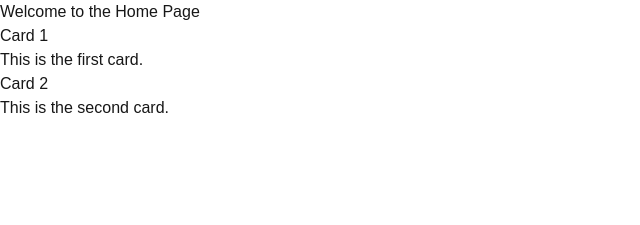
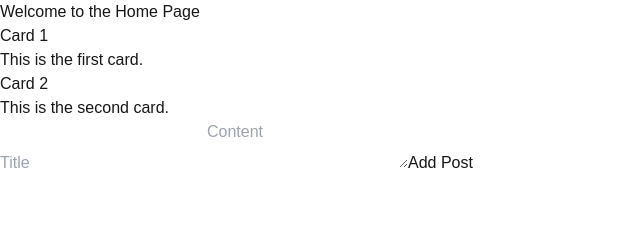
Before and after one commit to Fraol-X/alx-project-0x02-setup, a Next.js app in the folder alx-project-2/: page /home in a window 1280 px wide. Shown: the top 225 px of the page, without its empty margins (0-640 px from the left). Built offline with nearby package versions, Linux system fonts and the light colour scheme.

Commit message:
Implement a Modal Component

```diff
--- /dev/null
+++ b/alx-project-2/components/common/PostModal.tsx
@@ -0,0 +1,41 @@
+import { useState } from 'react';
+
+interface Post {
+  title: string;
+  content: string;
+}
+
+interface PostModalProps {
+  onAddPost: (post: Post) => void;
+}
+
+export default function PostModal({ onAddPost }: PostModalProps) {
+  const [title, setTitle] = useState('');
+  const [content, setContent] = useState('');
+
+  return (
+    <div>
+      <form
+        onSubmit={(e) => {
+          e.preventDefault();
+          onAddPost({ title, content });
+        }}
+      >
+        <input
+          type="text"
+          placeholder="Title"
+          value={title}
+          onChange={(e) => setTitle(e.target.value)}
+          style={{ color: 'black' }}
+        />
+        <textarea
+          placeholder="Content"
+          value={content}
+          onChange={(e) => setContent(e.target.value)}
+          style={{ color: 'black' }}
+        />
+        <button type="submit">Add Post</button>
+      </form>
+    </div>
+  );
+}
--- a/alx-project-2/pages/home.tsx
+++ b/alx-project-2/pages/home.tsx
@@ -1,11 +1,29 @@
 import Card from '../components/common/Card';
+import PostModal from '../components/common/PostModal';
+import { useState } from 'react';
+
+interface Post {
+  title: string;
+  content: string;
+}
 
 export default function HomePage() {
+  const [posts, setPosts] = useState<Post[]>([]);
+
+  const addPost = (post: Post) => setPosts([...posts, post]);
+
   return (
     <div>
       <h1>Welcome to the Home Page</h1>
       <Card title="Card 1" content="This is the first card." />
       <Card title="Card 2" content="This is the second card." />
+      <PostModal onAddPost={addPost} />
+      {posts.map((post, index) => (
+        <div key={index}>
+          <h3>{post.title}</h3>
+          <p>{post.content}</p>
+        </div>
+      ))}
     </div>
   );
 }
```
